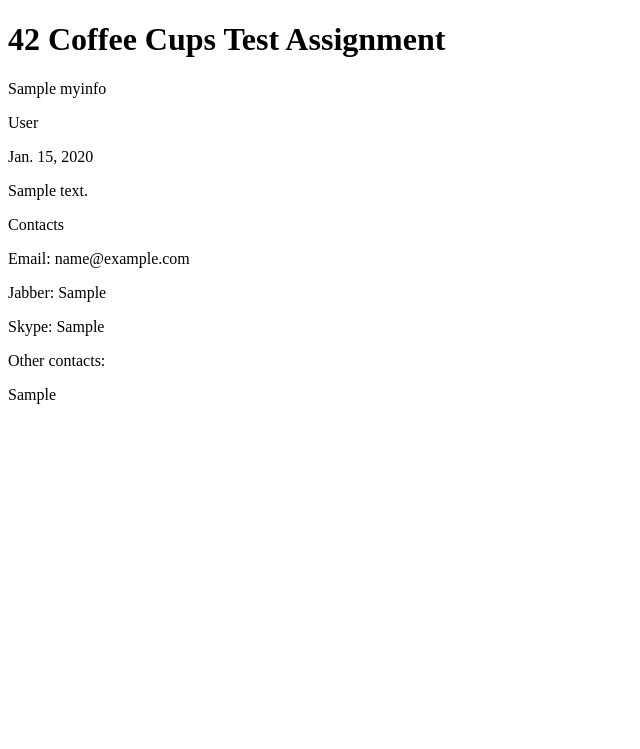
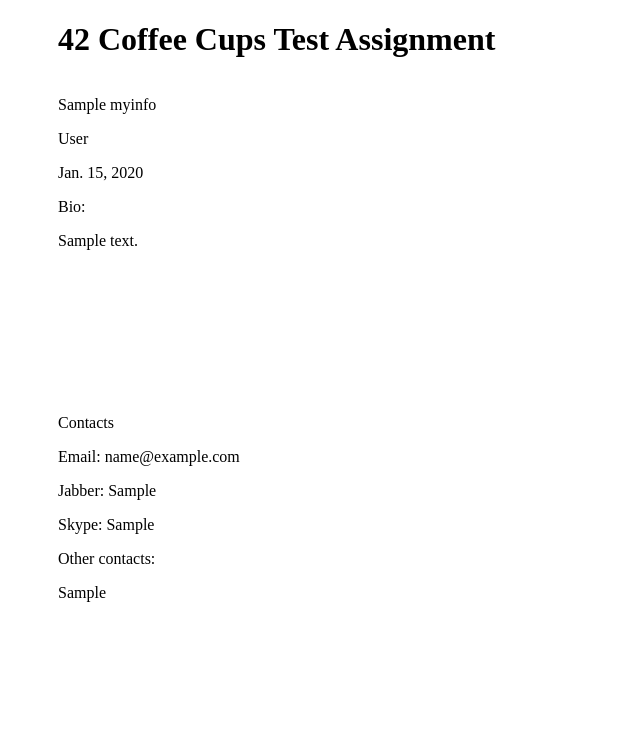
Before and after one commit to Animasola/TestCoffeecups, a Django app: template testingproject/templates/main_page.html in a window 1280 px wide. Shown: the top 749 px of the page, without its empty margins (0-640 px from the left). Run offline with Django 3.2, Linux system fonts and the light colour scheme; the template is opened without the code that fills it: values that come from a table or form of the project are taken from there, others are empty; tables that the repository leaves empty hold one stand-in row (values such as "Sample post"); parts of the project's set-up code (start-up, migrations or seed data) failed here and were passed over.

Commit message:
ticket_1 styling main page

```diff
--- /dev/null
+++ b/testingproject/files/css/base.css
@@ -0,0 +1,25 @@
+div.my_info{
+width:70%;
+float:left;
+}
+
+div.left_side{
+float:left;
+clear:both;
+padding-left:50px;
+}
+
+div.right_side{
+float:left;
+padding-left:50px;
+}
+
+div.multiline{
+width:400px;
+height:150px;
+overflow:auto;
+}
+
+h1{
+padding-left:50px;
+}
--- a/testingproject/templates/base.html
+++ b/testingproject/templates/base.html
@@ -2,6 +2,7 @@
 <html>
 	<head>
 		<meta http-equiv="Content-Type" content="text/html; charset=utf-8">
+		<link rel="stylesheet" type="text/css" href="{{ STATIC_URL }}css/base.css">
 			{% block head %}
 			{% endblock %}
 	</head>
--- a/testingproject/templates/main_page.html
+++ b/testingproject/templates/main_page.html
@@ -3,11 +3,13 @@
 
 {% block body %}
 {% for myself in myinfo %}
+<div class="my_info">
 	<div class="left_side">
 		<p>{{ myself.name }}</p>
 		<p>{{ myself.surname }}</p>
 		<p>{{ myself.birth_date }}</p>
-	<p>{{ myself.bio }}</p>
+        <p>Bio:
+		<p><div class="multiline">{{ myself.bio }}</div></p>
 	</div>
 	<div class="right_side">
 		<p>Contacts
@@ -15,7 +17,8 @@
 		<p>Jabber: {{ myself.jabber }}</p>
 		<p>Skype: {{ myself.skype }}</p>
 		<p>Other contacts:
-	<p>{{ myself.other_cont }}</p>
+		<p><div class="multiline">{{ myself.other_cont }}</div></p>
+	</div>
 </div>
 {% endfor %}
 {% endblock %}
```
Lines whose indentation alone changed are shown as unchanged.
